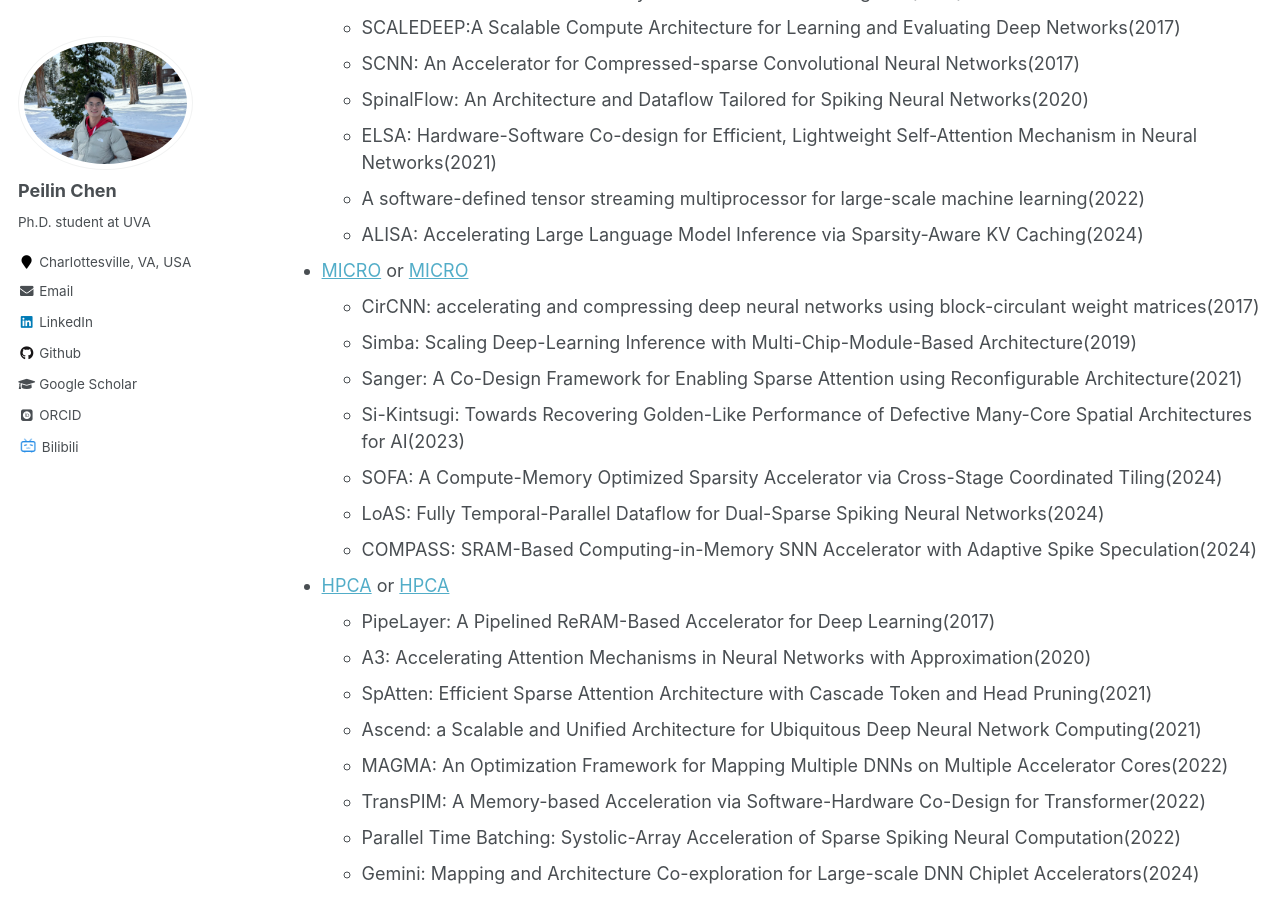
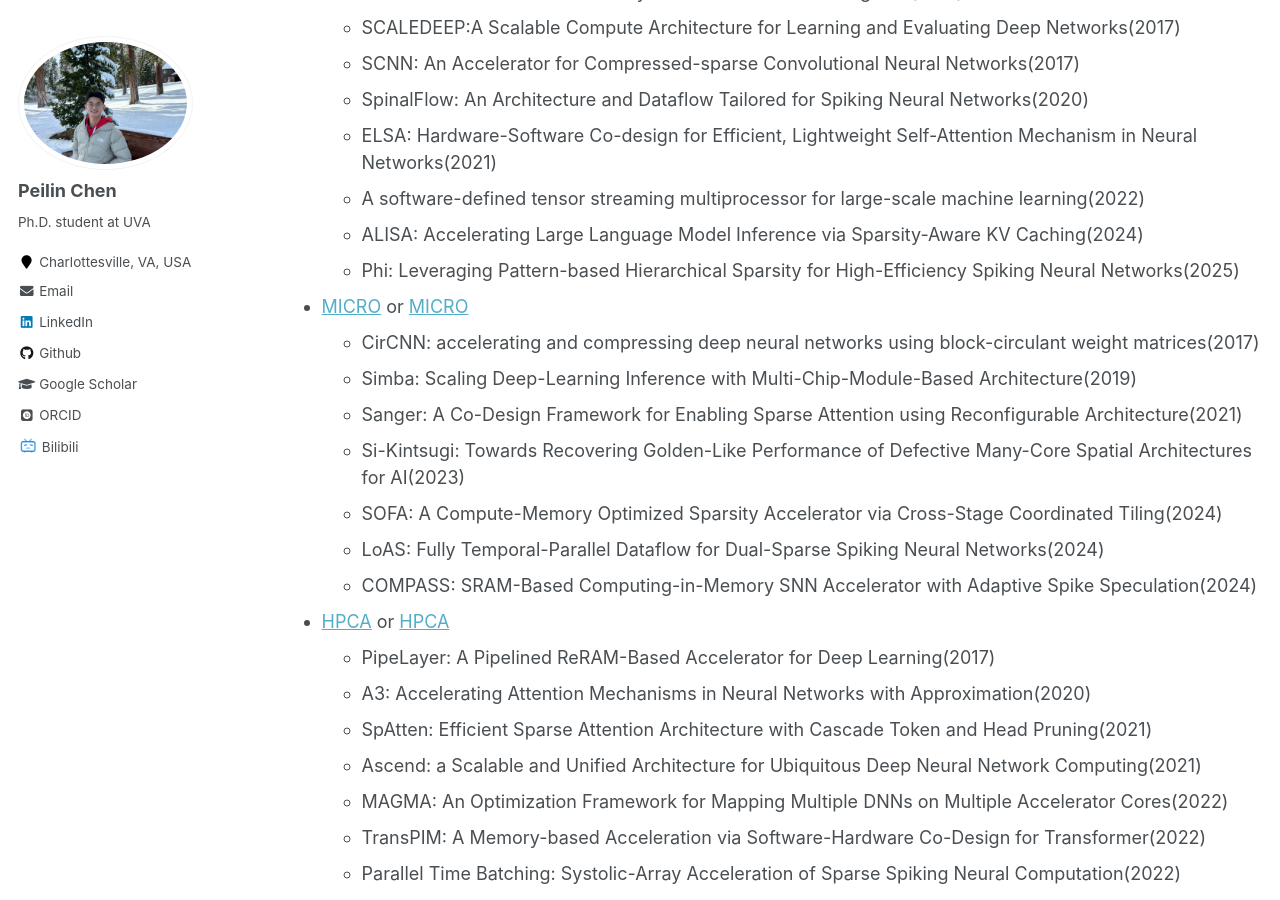
Before and after one commit to peilin-chen/peilin-chen.github.io, a Jekyll site: the page built from _pages/reading list.md, in a window 1280 px wide and 900 px high, scrolled down 2751 px. Built offline with Jekyll 4.4.1, drawn with Linux system fonts in a browser that asks for light colours; some web fonts are replaced; formulas are drawn with MathJax 3.

Commit message:
Update reading list.md

```diff
--- a/_pages/reading list.md
+++ b/_pages/reading list.md
@@ -62,6 +62,7 @@ author_profile: true
   - ELSA: Hardware-Software Co-design for Efficient, Lightweight Self-Attention Mechanism in Neural Networks(2021)
   - A software-defined tensor streaming multiprocessor for large-scale machine learning(2022)
   - ALISA: Accelerating Large Language Model Inference via Sparsity-Aware KV Caching(2024)
+  - Phi: Leveraging Pattern-based Hierarchical Sparsity for High-Efficiency Spiking Neural Networks(2025)
 * [MICRO](https://dblp.org/db/conf/micro/index.html) or [MICRO](https://dl.acm.org/conference/micro)
   - CirCNN: accelerating and compressing deep neural networks using block-circulant weight matrices(2017)
   - Simba: Scaling Deep-Learning Inference with Multi-Chip-Module-Based Architecture(2019)
```
